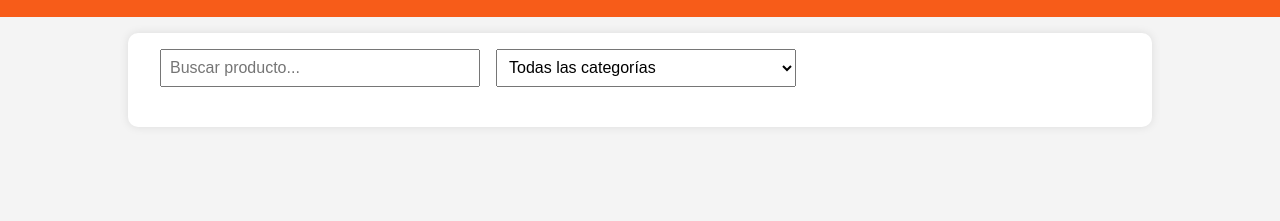
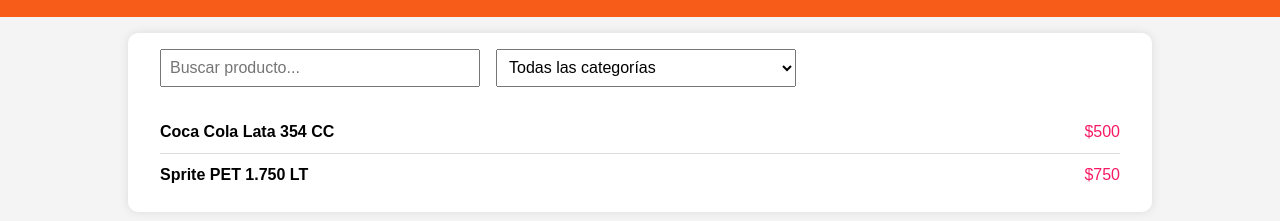
Before and after one commit to SebEze2000/gulf-store, a plain HTML site: page index.html in a window 1280 px wide. Shown: the part 95-316 px from the top of the page. Drawn offline with Linux system fonts and the light colour scheme.

Commit message:
Corrijo carga de productos desde JSON

```diff
--- a/index.html
+++ b/index.html
@@ -62,9 +62,10 @@
 fetch("productos.json")
   .then(res => res.json())
   .then(data => {
-        products = data;
+    products = data.productos; // 👈 corrección importante
     renderProducts(products);
   });
+
 
     searchInput.addEventListener("input", filterProducts);
     categoryFilter.addEventListener("change", filterProducts);
```
Lines whose indentation alone changed are shown as unchanged.
